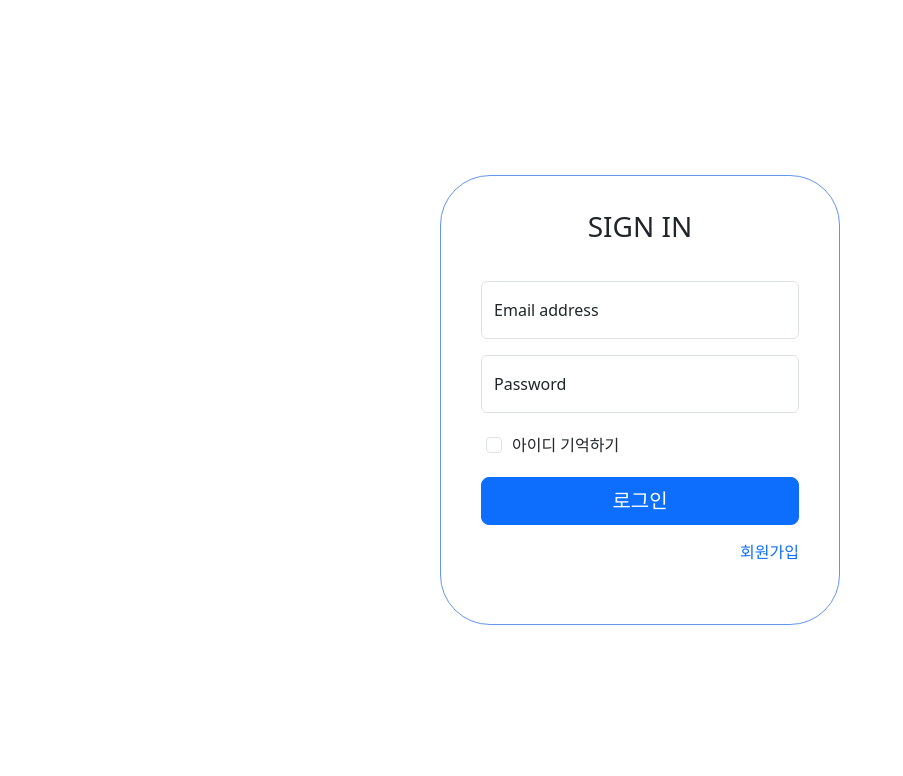
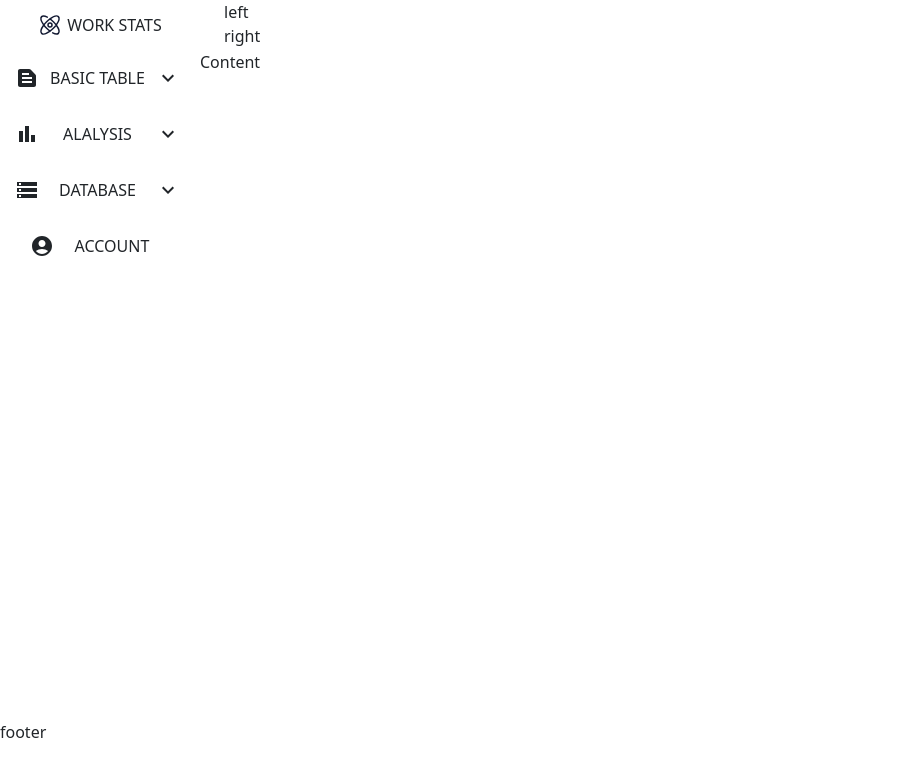
Before and after one commit to Baboomba/data-warehouse, a React (Create React App) app: page / in a window 1280 px wide. Before the commit this address led to /login. Shown: the top 776 px of the page, without its empty margins (0-903 px from the left). Built offline with nearby package versions, Linux system fonts and the light colour scheme; sample sign-in values are in the browser's storage.

Commit message:
change the storage of the  isLogin state into session

```diff
--- a/src/page/home/Home.jsx
+++ b/src/page/home/Home.jsx
@@ -11,7 +11,8 @@ import { Header } from "../../component/header/Header";
 const Main = () => {
     const navigate = useNavigate();
     const checkLogin = () => {
-        const value = localStorage.getItem('isLoggedIn');
+        const value = sessionStorage.getItem('isLoggedIn');
+        console.log(value);
         if (!value) {
             navigate('/login');
         }
--- a/src/page/login/Login.jsx
+++ b/src/page/login/Login.jsx
@@ -104,7 +104,7 @@ const LoginForm = () => {
                 throw new Error('Login failed');
             }
             console.log('Login successful');
-            localStorage.setItem('isLoggedIn', true);
+            sessionStorage.setItem('isLoggedIn', true);
             setIsLogin(true);
             return response.json();
         })
```
